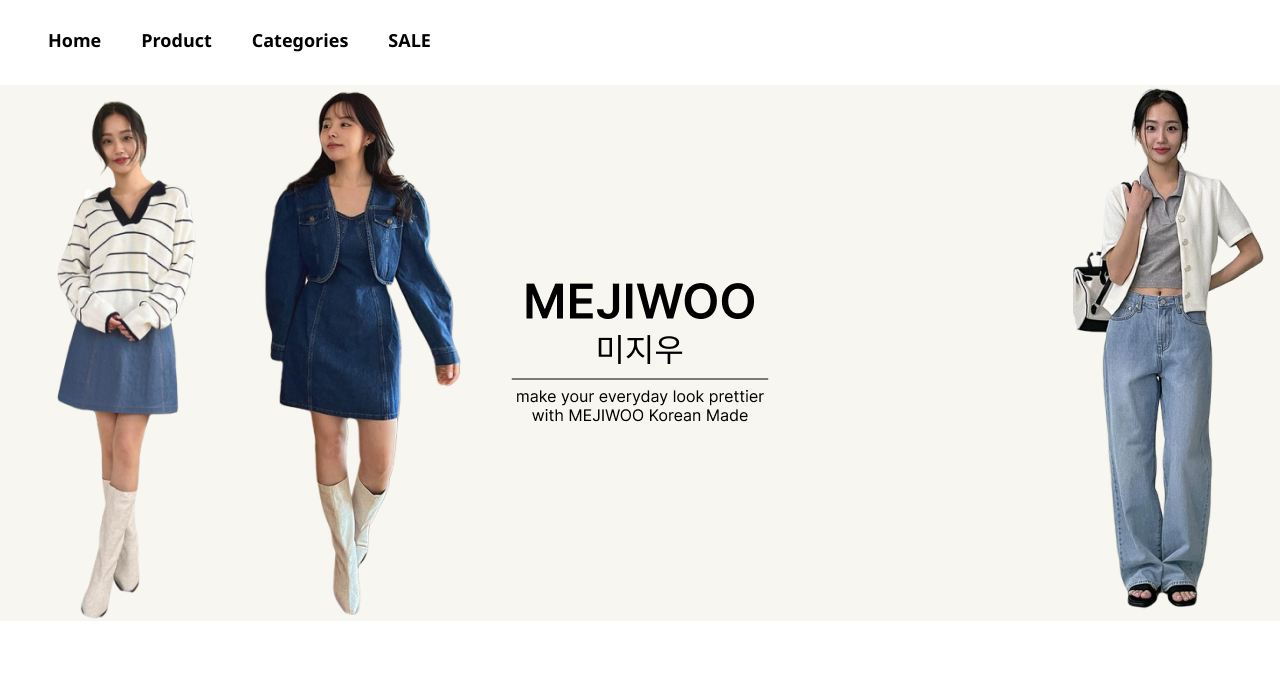
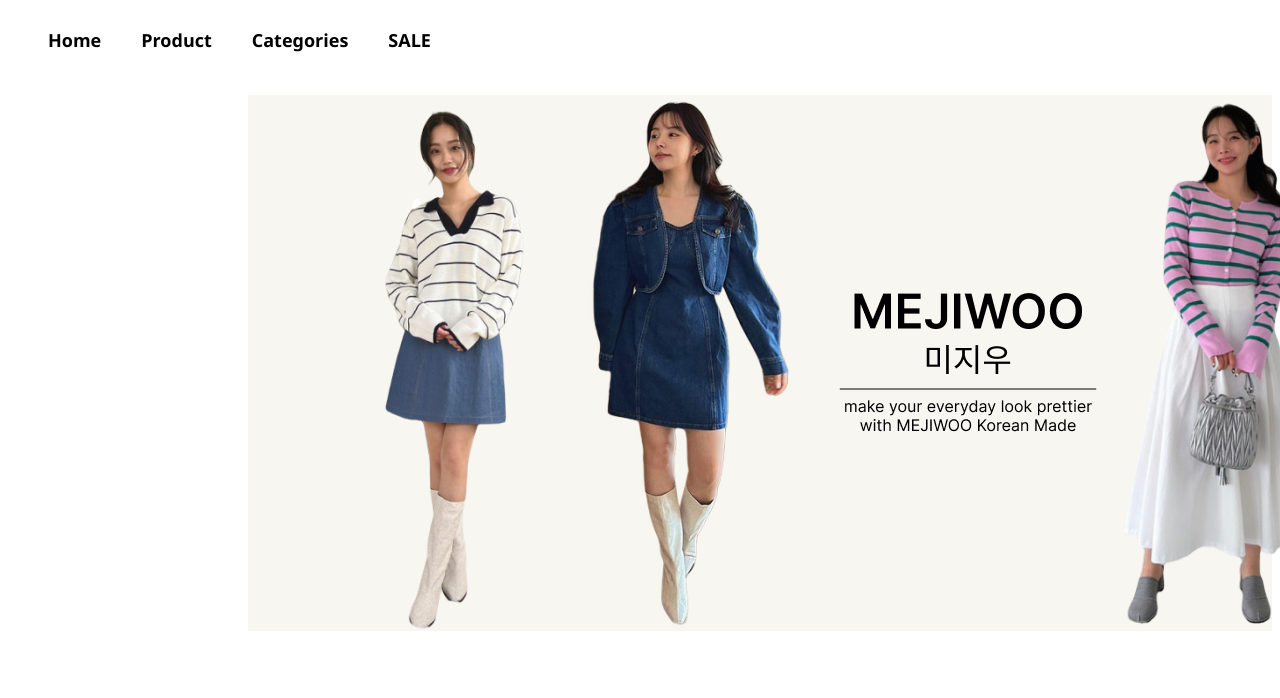
Before and after one commit to alifhossinsajjad/MEJIWOO-SHOPE, a plain HTML site: page index.html in a window 1280 px wide. Shown: the top 698 px of the page. Drawn offline with Linux system fonts and the light colour scheme.

Commit message:
banner section bug fix

```diff
--- a/index.html
+++ b/index.html
@@ -23,8 +23,8 @@
         </nav>
     </header>
     <!-- banner section -->
-            <div class="banner-img">
-                <img src="assets/Banner.png" alt="">
+            <div class="banner-container">
+                <img class="banner-img" src="./assets/bedi_2.png" alt="">
             </div>
 
             <!-- card title -->
--- a/style.css
+++ b/style.css
@@ -8,6 +8,7 @@
     align-items: center;
    width: 1480px;
    margin: 0px auto;
+
 
 }
 
@@ -31,13 +32,18 @@
     font-size: 18px;
     color: rgb(255, 116, 139)
 }
+.banner-container{
+    background-image: url("./assets/Banner.png");
+    background-repeat: no-repeat;
+    margin-left: 240px;
+    margin-top: 25px;
+}
 
 .banner-img {
-    margin-top: 15px;
-    background-image: cover;
-    justify-content: center;
-    display: flex;
-    align-items: center;
+    margin-left: 860px;
+    width: 210px;
+
+
 }
 
 /* card title */
@@ -81,7 +87,6 @@
 .selling-tile{
     font-size: 40px;
    margin-top:30px ;
-   font-weight: bolder;
     text-align: center;
 }
 
```
Also changed, not shown: assets/bedi_2.png (added).
